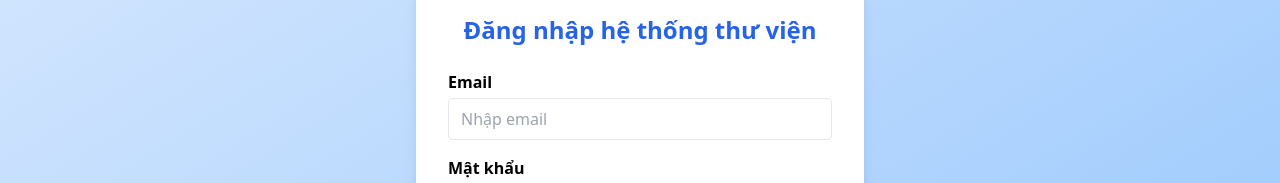
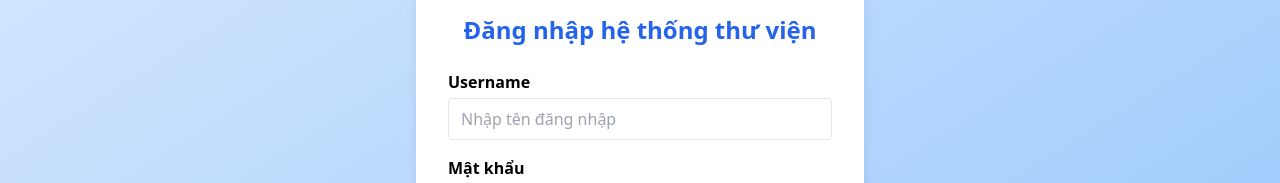
Before and after one commit to AndrewNguyenITVN/Library-Management-Frontend, a React (Create React App) app: page /login in a window 1280 px wide. Shown: the part 248-431 px from the top of the page. Built offline with nearby package versions, Linux system fonts and the light colour scheme.

Commit message:
check login

```diff
--- a/src/pages/LoginPage.js
+++ b/src/pages/LoginPage.js
@@ -1,13 +1,30 @@
 import React, { useState } from "react";
+import { useNavigate } from "react-router-dom";
 
 export default function LoginPage() {
-    const [email, setEmail] = useState("");
+    const [username, setUsername] = useState("");
     const [password, setPassword] = useState("");
+    const navigate = useNavigate();
 
-    const handleSubmit = (e) => {
+    const handleSubmit = async (e) => {
         e.preventDefault();
         // Gọi API đăng nhập ở đây
-        alert("Đăng nhập thành công (demo)");
+        try {
+            const response = await fetch(
+                `http://localhost:8080/login/signin?username=${encodeURIComponent(username)}&password=${encodeURIComponent(password)}`,
+                { method: "POST" }
+            );
+            if (!response.ok) throw new Error(response.status);
+            const data = await response.json();
+            if (data.success) {
+                navigate("/books");
+            } else {
+                alert("Đăng nhập thất bại");
+            }
+        } catch (err) {
+            console.error(err);
+            alert("Lỗi kết nối tới server");
+        }
     };
 
     return (
@@ -20,14 +37,14 @@ export default function LoginPage() {
                     Đăng nhập hệ thống thư viện
                 </h2>
                 <div className="mb-4">
-                    <label className="block mb-1 font-semibold">Email</label>
+                    <label className="block mb-1 font-semibold">Username</label>
                     <input
-                        type="email"
+                        type="text"
                         className="w-full px-3 py-2 border rounded focus:outline-none focus:ring-2 focus:ring-blue-400"
-                        value={email}
-                        onChange={(e) => setEmail(e.target.value)}
+                        value={username}
+                        onChange={(e) => setUsername(e.target.value)}
                         required
-                        placeholder="Nhập email"
+                        placeholder="Nhập tên đăng nhập "
                     />
                 </div>
                 <div className="mb-6">
```
